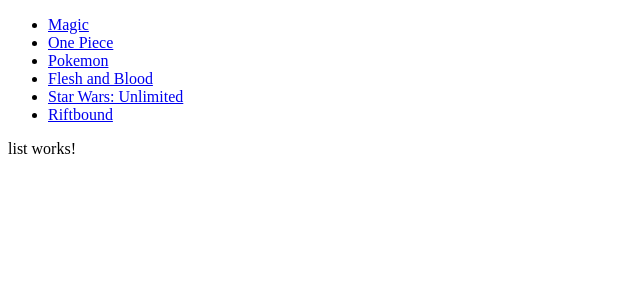
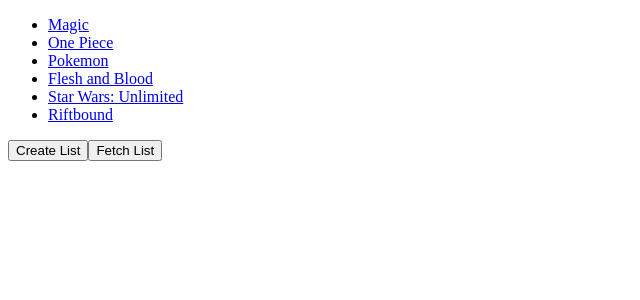
Before and after one commit to AMcGohan/TCG_POS, an Angular app: page / in a window 1280 px wide. Shown: the top 300 px of the page, without its empty margins (0-640 px from the left). Built offline with nearby package versions, Linux system fonts and the light colour scheme.

Commit message:
Testing list functions with different list id's

```diff
--- a/src/app/list/list.html
+++ b/src/app/list/list.html
@@ -1 +1,4 @@
-<p>list works!</p>
+<!-- <h3>List</h3>
+<form #f="ngForm" (ngSubmit="onSubmit()")></form> -->
+<button (click)="createList(1, 1)">Create List</button>
+<button (click)="fetchList(4)">Fetch List</button>
```
